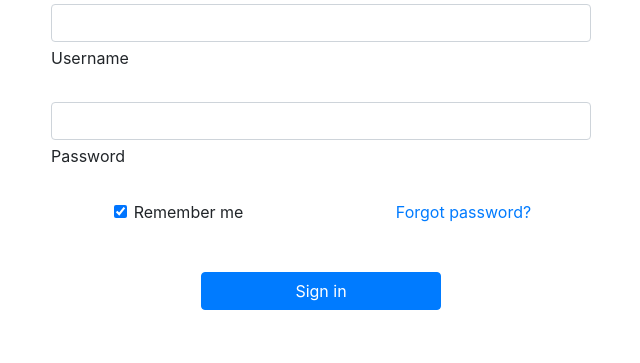
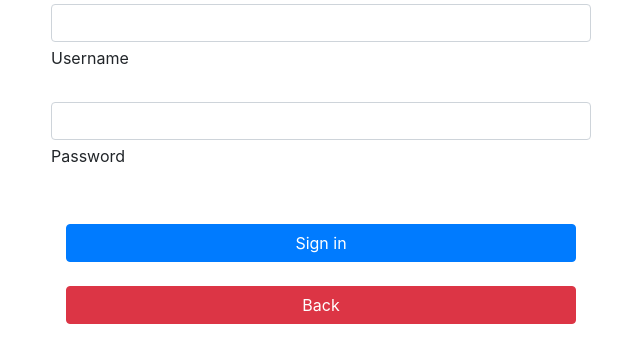
Before and after one commit to tedlaesch/We-Are-St.-Louis-Map-Project, a PHP site: page /login.php in a window 1280 px wide. Shown: the part 148-511 px from the top of the page, without its empty margins (319-959 px from the left). Run offline with PHP 8.4, Linux system fonts and the light colour scheme.

Commit message:
Minor changes

```diff
--- a/index.php
+++ b/index.php
@@ -131,10 +131,12 @@
         for (i = 0; i < idarr.length; i++) {
           if (approvedarr[i] == 1) {
             currentMarker = L.marker([latarr[i], lngarr[i]], riseOnHover=true).addTo(map);
-            popupContents = '<hr/><div class="text-center mb-4"><p class="mb-0" style="font-size: 1.25em;">' + textarr[i] + '</p></div>';
+            popupContents = '<hr/><div class="text-center mb-2"><p class="mb-0" style="font-size: 1.25em;">' + textarr[i] + '</p></div>';
             if (imagearr[i]) {
-              popupImage = '<hr/><img src="' + imagearr[i] + '" height="150px"/>'
+              popupImage = '<hr/><img src="' + imagearr[i] + '" height="150px"/>';
+              popupAlt = '<div class="text-center mb-4"><small><i>' + "Description: " + altarr[i] + '</i></small></div>';
               popupContents = popupImage.concat(popupContents);
+              popupContents = popupContents.concat(popupAlt);
               currentMarker.bindPopup(popupContents, {maxWidth : "auto"});
             } else {
               currentMarker.bindPopup(popupContents, {minWidth : 300});
--- a/login.php
+++ b/login.php
@@ -76,21 +76,6 @@ if (isset($_POST['username'])) {
                         <label class="form-label mt-1" for="password">Password</label>
                         </div>
 
-                        <!-- 2 column grid layout for inline styling -->
-                        <div class="row mb-4 mt-2">
-                            <div class="col d-flex justify-content-center">
-                                <!-- Checkbox -->
-                                <div class="form-check">
-                                    <input class="form-check-input" type="checkbox" value="" id="remember" checked />
-                                    <label class="form-check-label" for="remember"> Remember me </label>
-                                </div>
-                            </div>
-
-                            <div class="col d-flex justify-content-center">
-                                <a href="#!">Forgot password?</a>
-                            </div>
-                        </div>
-
                         <?php
                         if ($invalid == true) {
                         ?>
@@ -100,13 +85,19 @@ if (isset($_POST['username'])) {
                         ?>
 
                         <!-- Submit button -->
-                        <div class="row col-6 mx-auto">
+                        <div class="row col mx-auto">
                             <button id="submit_button" type="submit" class="btn btn-primary btn-block mt-4">Sign in</button>
+                            <button id="logout_button" type="button" onclick="buttonBack()" class="btn btn-primary btn-block btn-danger mt-4 mb-4">Back</button>
                         </div>
                     </form>
                 </div>
             </div>
         </div>
+        <script>
+            function buttonBack() {
+                window.location.href = "index.php";
+            }
+        </script>
         <script src="https://code.jquery.com/jquery-3.3.1.slim.min.js" integrity="sha384-q8i/X+965DzO0rT7abK41JStQIAqVgRVzpbzo5smXKp4YfRvH+8abtTE1Pi6jizo" crossorigin="anonymous"></script>
         <script src="https://cdn.jsdelivr.net/npm/popper.js@1.14.7/dist/umd/popper.min.js" integrity="sha384-UO2eT0CpHqdSJQ6hJty5KVphtPhzWj9WO1clHTMGa3JDZwrnQq4sF86dIHNDz0W1" crossorigin="anonymous"></script>
         <script src="https://cdn.jsdelivr.net/npm/bootstrap@4.3.1/dist/js/bootstrap.min.js" integrity="sha384-JjSmVgyd0p3pXB1rRibZUAYoIIy6OrQ6VrjIEaFf/nJGzIxFDsf4x0xIM+B07jRM" crossorigin="anonymous"></script>
```
Also changed, not shown: admin.php (+8 -3 lines), uploads/637eaecce91527.11319852.jpg (added).
